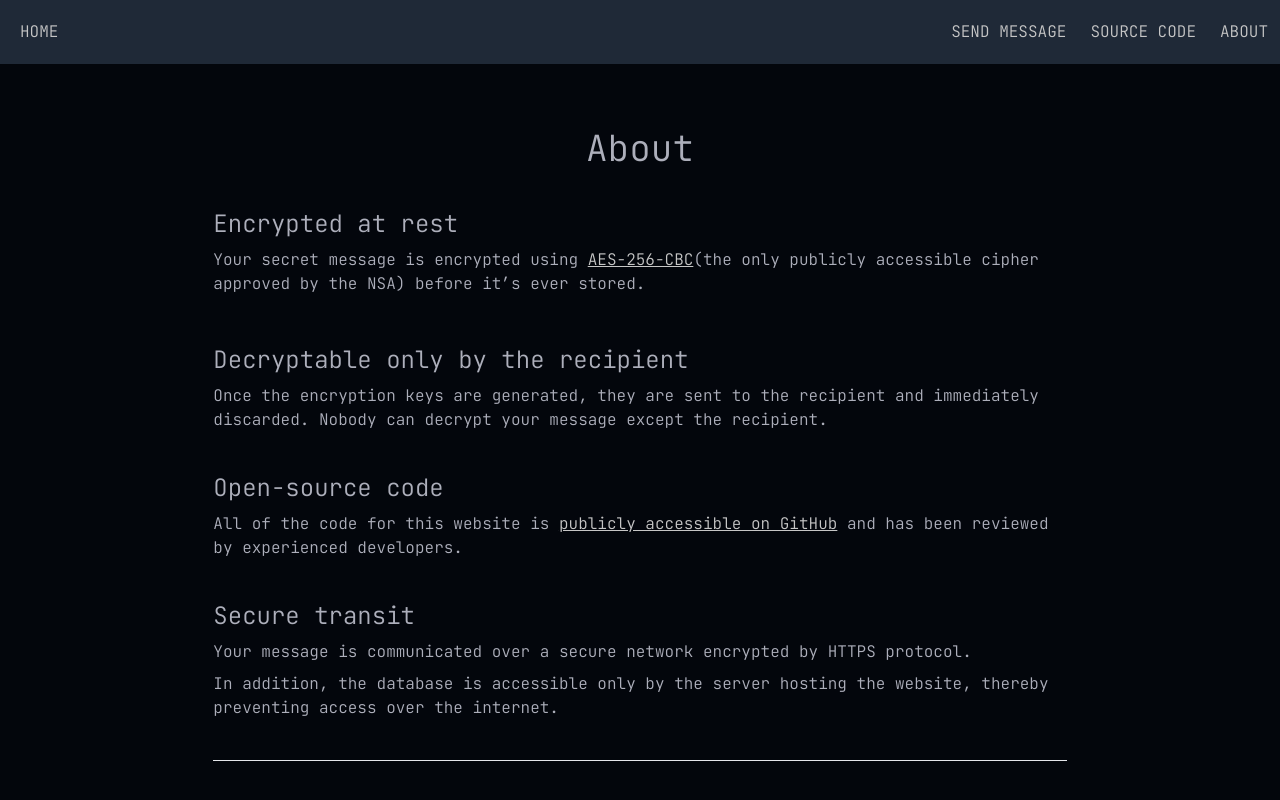
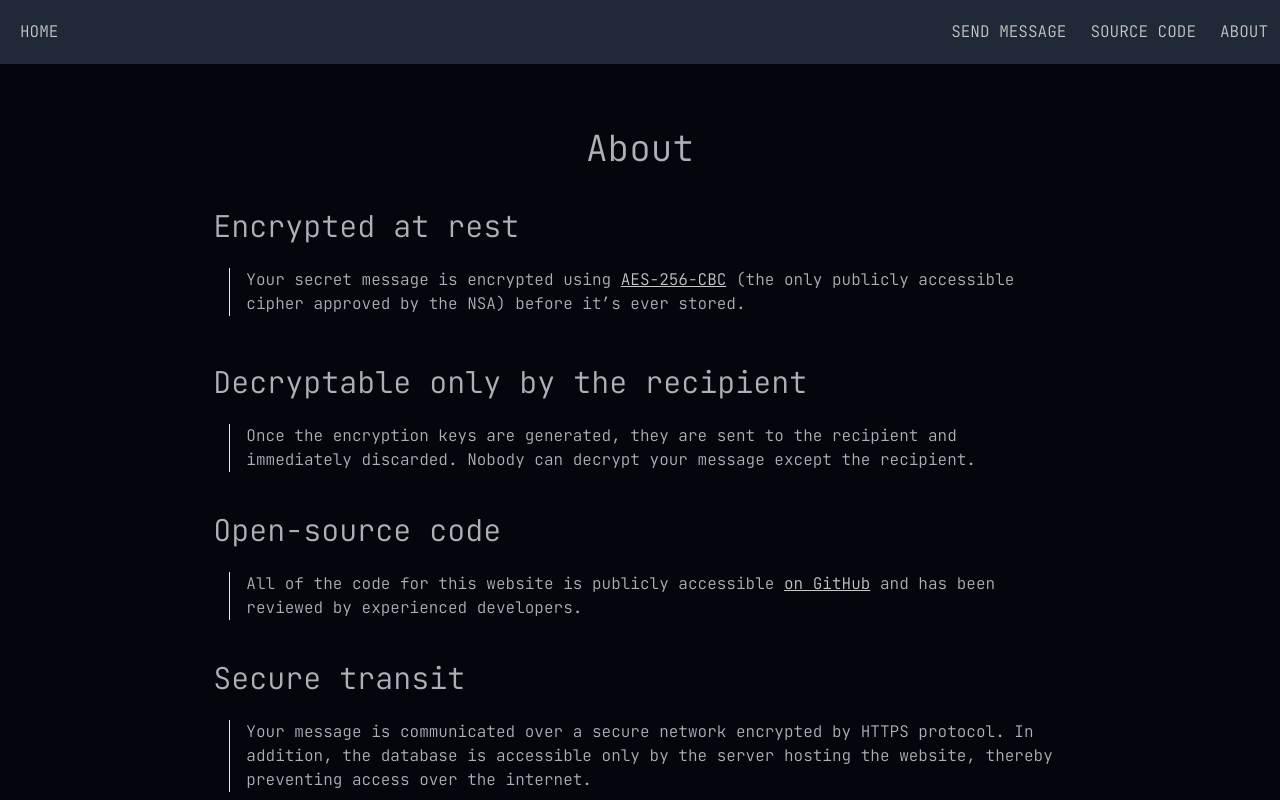
Before and after one commit to brodyd795/secret-message, a Next.js app: page /secret-message/about in a window 1280 px wide. Shown: the top 800 px of the page. Built offline with nearby package versions, Linux system fonts and the light colour scheme.

Commit message:
Update about styles to make more readable

```diff
--- a/pages/about.js
+++ b/pages/about.js
@@ -5,10 +5,10 @@ import Footer from '../components/footer';
 import Header from '../components/header';
 
 const Heading = ({children}) =>
-    <div className={'text-2xl mt-10'}>{children}</div>;
+    <div className={'text-3xl mt-10 mb-4'}>{children}</div>;
 
 const Text = ({children}) =>
-    <div className={'mt-2'}>{children}</div>;
+    <div className={'mt-2 ml-4 border-l pl-4'}>{children}</div>;
 
 const Disclaimer = () =>
     <>
@@ -16,7 +16,7 @@ const Disclaimer = () =>
         <div className={'text-xl mt-10'}>
             {'Disclaimer and Liability Notice'}
         </div>
-        <div className={'text-sm mt-2'}>
+        <div className={'text-sm mt-2 ml-4 border-l pl-4'}>
             {'The owner of this website makes no promises or guarantees about the security or adequacy of the tool provided herein and expressly disclaims liability for any errors in the contents of this website, including but not limited to the security of the data collected and communicated.'}
         </div>
     </>;
@@ -34,7 +34,7 @@ const Content = () =>
             >
                 {'AES-256-CBC'}
             </a>
-            <span>{'(the only publicly accessible cipher approved by the NSA) before it’s ever stored.'}</span>
+            <span>{' (the only publicly accessible cipher approved by the NSA) before it’s ever stored.'}</span>
         </Text>
         <Text
             content={'The raw message never touches the database, and it’s additionally protected by an HMAC to verify that it was never tampered with.'}
@@ -49,12 +49,12 @@ const Content = () =>
             {'Open-source code'}
         </Heading>
         <Text>
-            <span>{'All of the code for this website is '}</span>
+            <span>{'All of the code for this website is publicly accessible '}</span>
             <a
                 href={'https://github.com/brodyd795/secret-message'}
                 className={'underline'}
             >
-                {'publicly accessible on GitHub'}
+                {' on GitHub'}
             </a>
             <span>{' and has been reviewed by experienced developers.'}</span>
         </Text>
@@ -62,10 +62,7 @@ const Content = () =>
             {'Secure transit'}
         </Heading>
         <Text>
-            {'Your message is communicated over a secure network encrypted by HTTPS protocol.'}
-        </Text>
-        <Text>
-            {'In addition, the database is accessible only by the server hosting the website, thereby preventing access over the internet.'}
+            {'Your message is communicated over a secure network encrypted by HTTPS protocol. In addition, the database is accessible only by the server hosting the website, thereby preventing access over the internet.'}
         </Text>
     </>;
 
```
